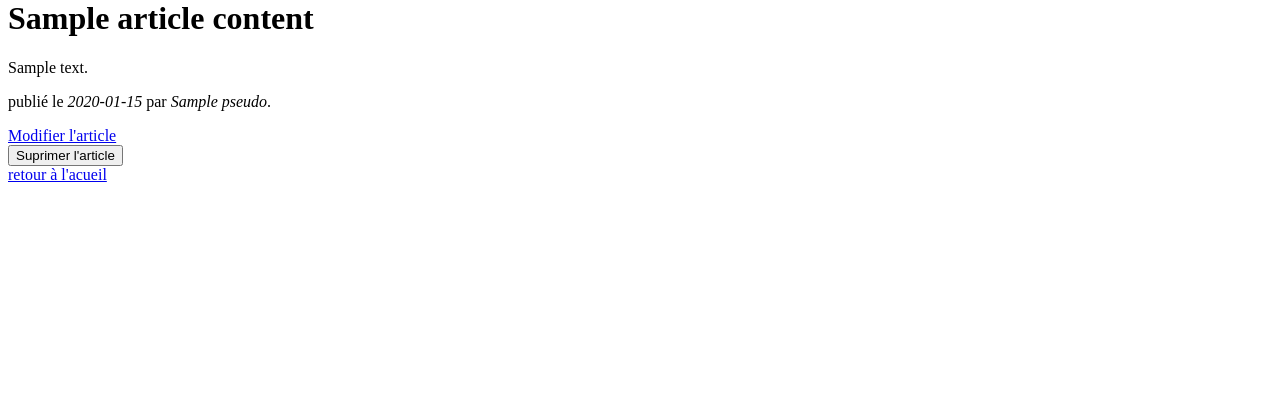
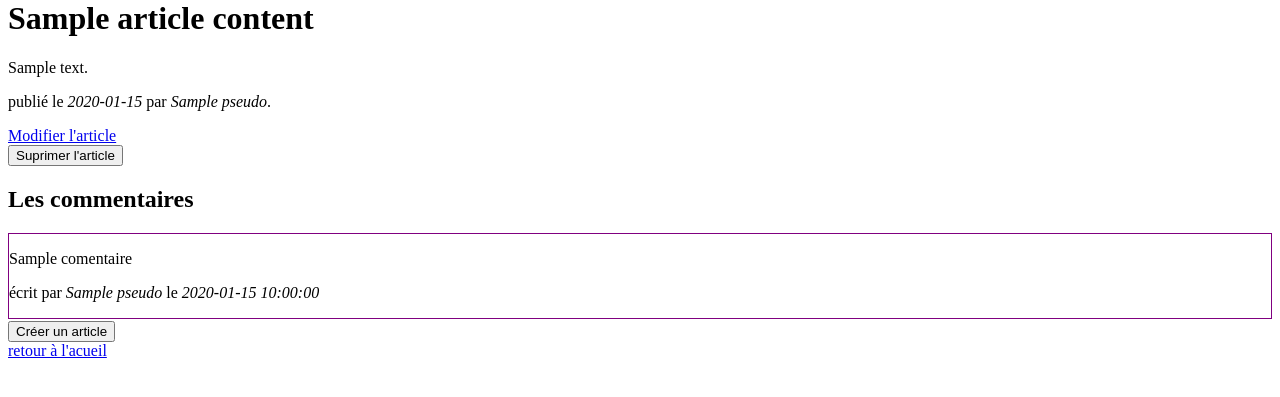
Before and after one commit to aflori/PHP-blog, a PHP site: template ressources/views/blogPost.tpl.php in a window 1280 px wide. Shown: the part 21-418 px from the top of the page. Run offline with PHP 8.4, Linux system fonts and the light colour scheme; the template is opened without the code that fills it: most values are stand-ins (such as "Sample title", 1, 10 or a date in 2020).

Commit message:
Added comment display in html code on blogPost.tpl.php.

```diff
--- a/ressources/views/blogPost.tpl.php
+++ b/ressources/views/blogPost.tpl.php
@@ -24,4 +24,29 @@ needs $articleContent difined to print an article content with key:
         <button type="submit" name="submit" value="true">Suprimer l'article</button>
     </form>
 </section>
+<h2>
+    Les commentaires
+</h2>
+<?php if(count($lesComments) ===0): ?>
+<h4> Pas de commentaires écrits </h4>
+<?php else: ?>
+<?php foreach($lesComments as $commentaireData) : ?>
+<section style="border: solid 1px purple; margin-bottom:2px">
+    <p>
+        <?=$commentaireData['comentaire']?>
+    </p>
+    <p>
+        écrit par <i><?=$commentaireData['pseudo']?></i>
+        le <i><?=$commentaireData['dateDePublication'] ?> </i>
+    </p>
+</section>
+<?php endforeach?>
+<?php endif ?>
+
+<div>
+    <a href="http://blog.local?action=blogPostCreateComment&id=<?=$idArticle?>">
+        <button>Créer un article</button>
+    </a>
+</div>
+
 <a href="?action=index">retour à l'acueil</a>
```
